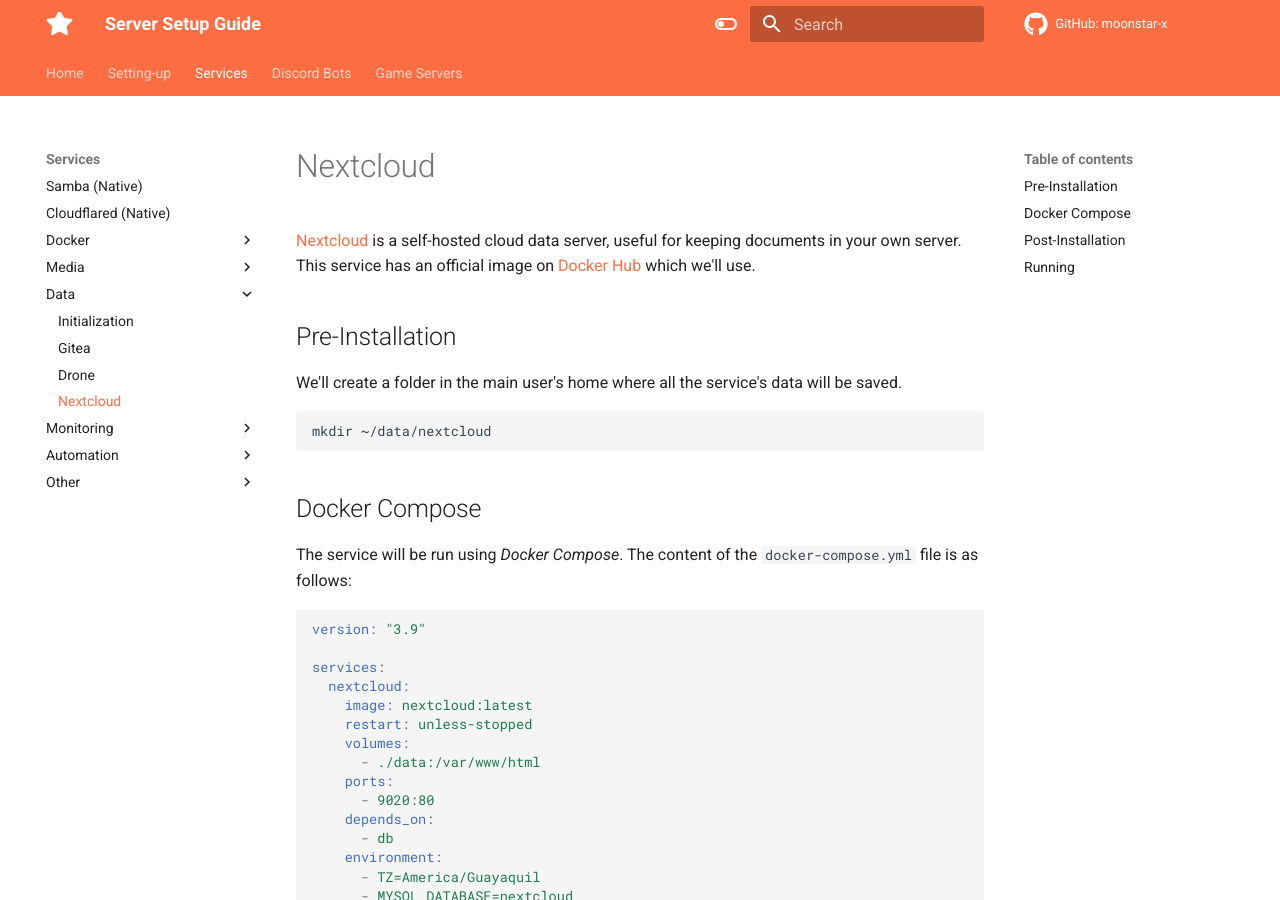
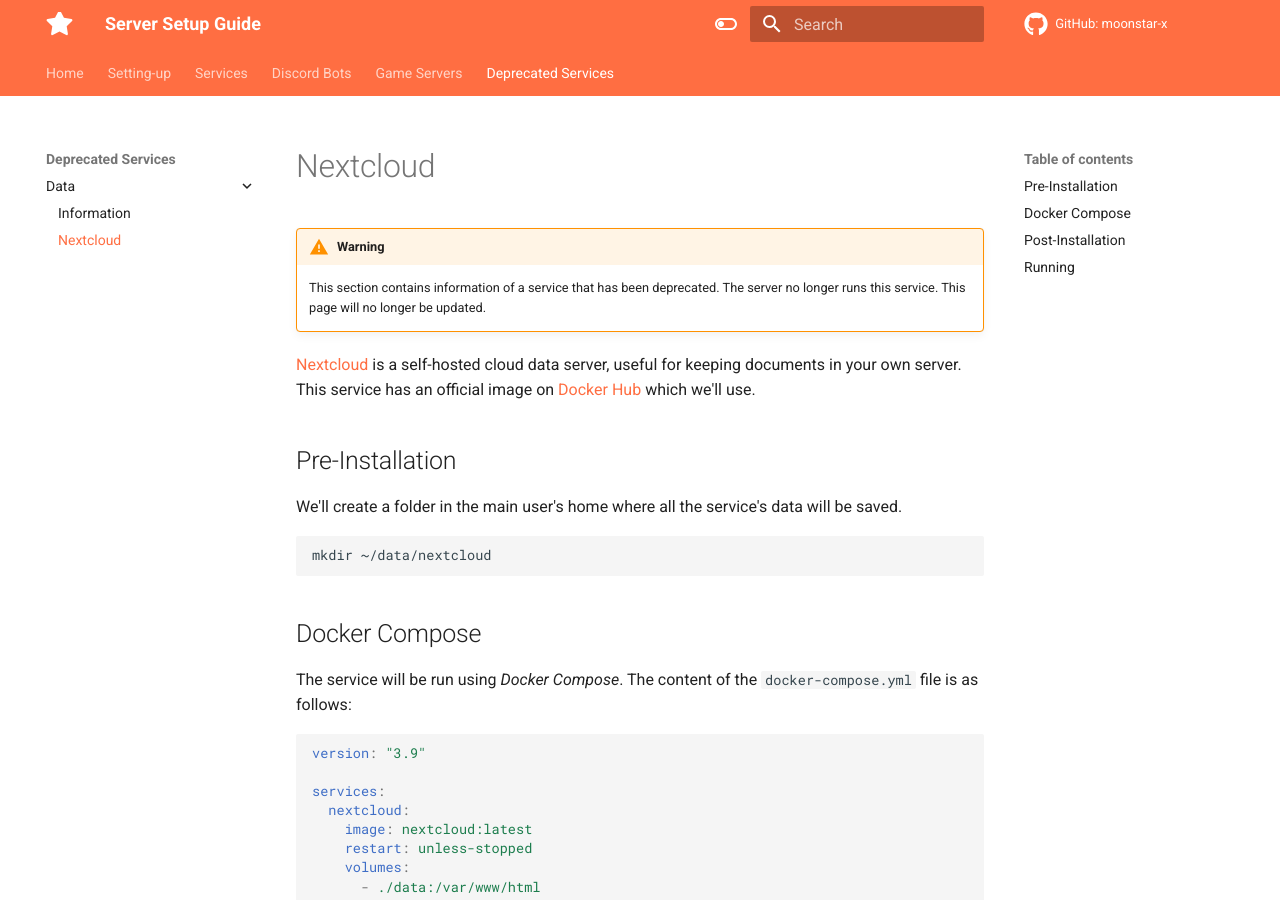
Before and after one commit to moonstar-x/server-setup, an MkDocs documentation site: the page built from docs/deprecated/data/nextcloud.md, in a window 1280 px wide and 900 px high. Built offline with MkDocs 1.6.1 and Material for MkDocs 9.7.7, drawn with Linux system fonts in a browser that asks for light colours.

Commit message:
Created deprecated section and moved Nextcloud there.

```diff
--- a/docs/services/data/nextcloud.md
+++ b/docs/deprecated/data/nextcloud.md
@@ -1,4 +1,7 @@
 # Nextcloud
+
+!!! warning
+    This section contains information of a service that has been deprecated. The server no longer runs this service. This page will no longer be updated.
 
 [Nextcloud](https://nextcloud.com/) is a self-hosted cloud data server, useful for keeping documents in your own server. This service has an official image on [Docker Hub](https://hub.docker.com/_/nextcloud) which we'll use.
 
--- a/mkdocs.yml
+++ b/mkdocs.yml
@@ -127,7 +127,6 @@ nav:
       - Initialization: services/data/index.md
       - Gitea: services/data/gitea.md
       - Drone: services/data/drone.md
-      - Nextcloud: services/data/nextcloud.md
     - Monitoring:
       - Initialization: services/monitoring/index.md
       - LibreSpeed: services/monitoring/librespeed.md
@@ -153,3 +152,7 @@ nav:
     - Assetto Corsa: games/assettocorsa.md
     - Minecraft (Paper): games/minecraft-paper.md
     - Valheim: games/valheim.md
+  - Deprecated Services:
+    - Data:
+      - Information: deprecated/data/index.md
+      - Nextcloud: deprecated/data/nextcloud.md
```
Also changed, not shown: docs/deprecated/data/index.md (added, +5 -0 lines).
